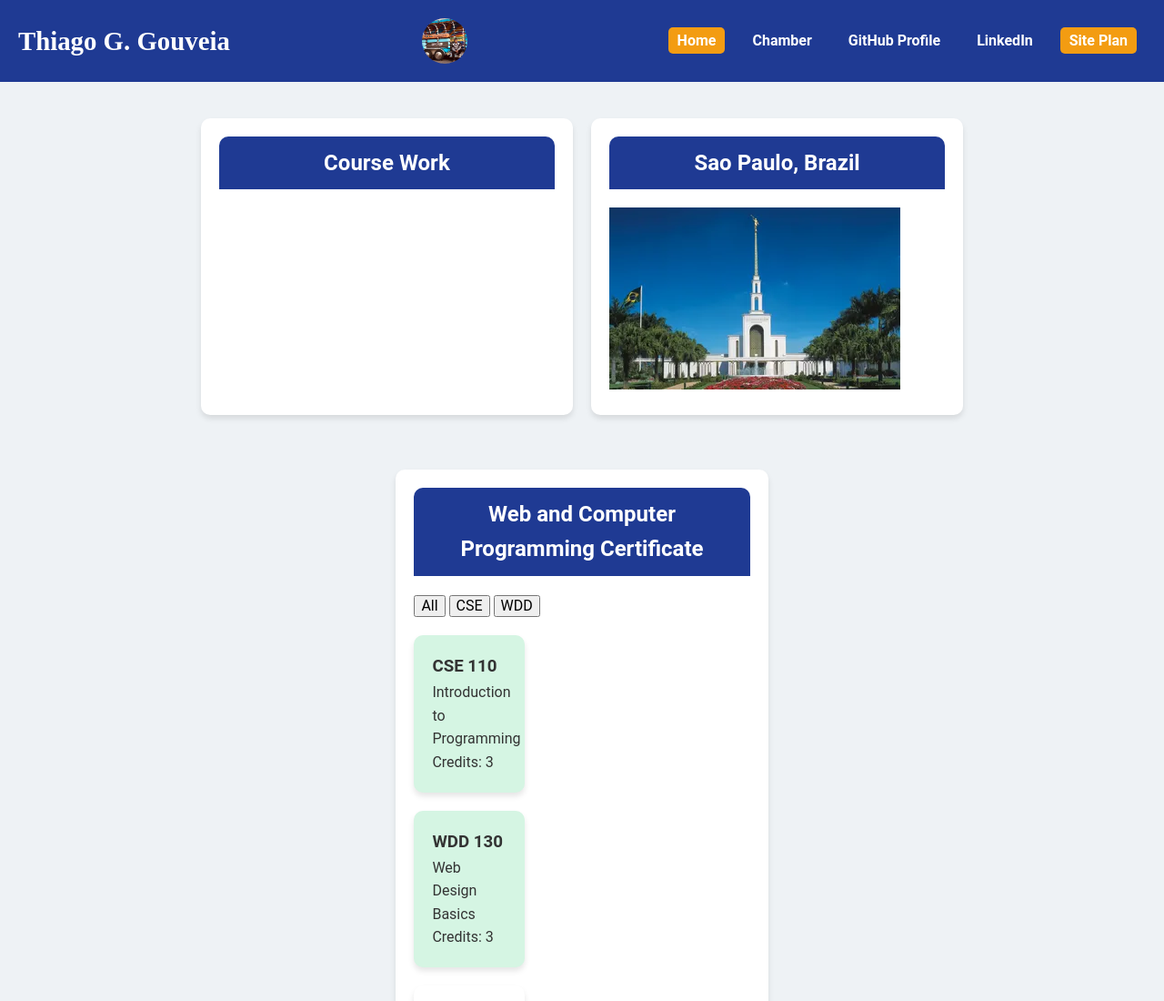
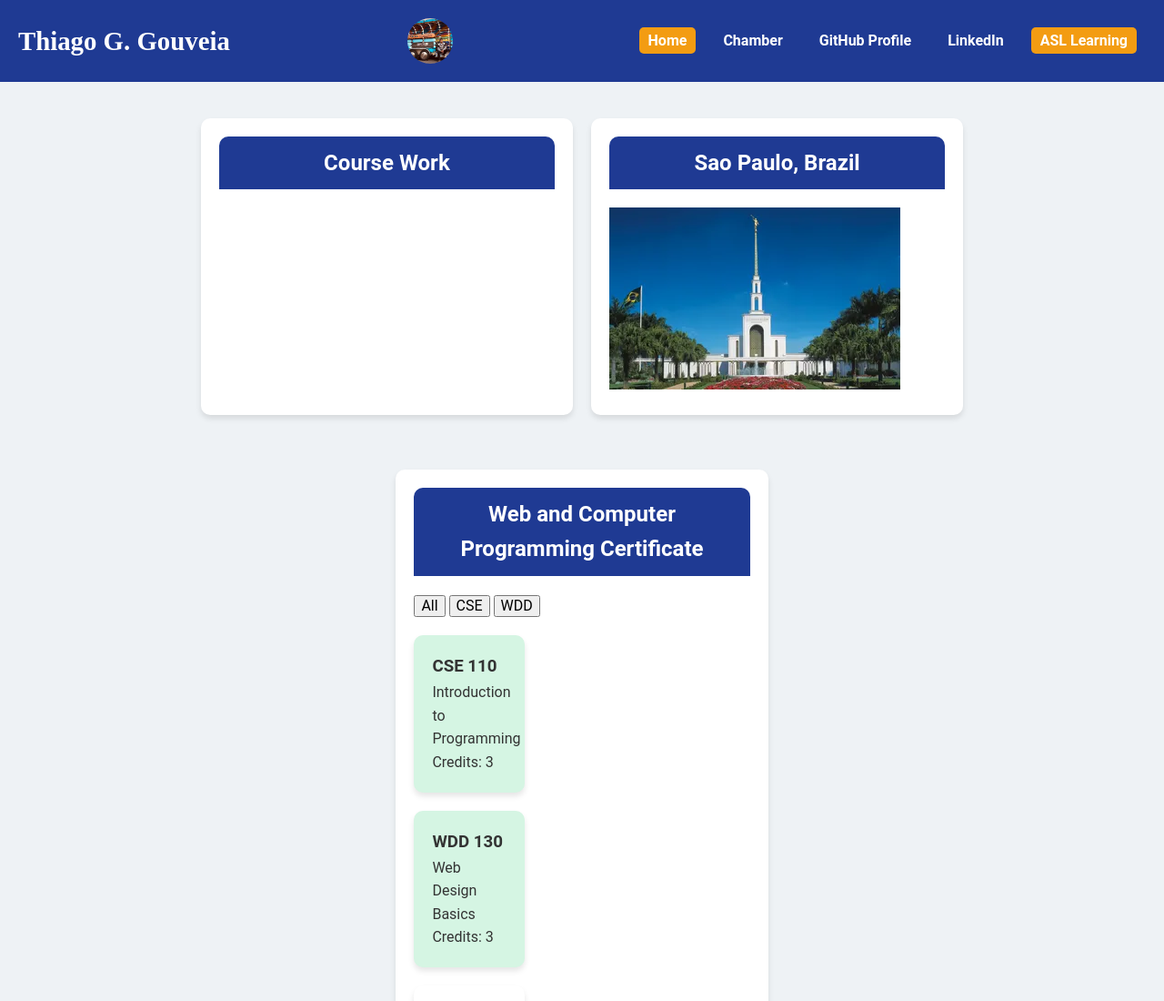
Before and after one commit to GuinhoSensei/wdd231, a plain HTML site: page index.html in a window 1280 px wide. Shown: the top 1100 px of the page at 91% size. Drawn offline with Linux system fonts and the light colour scheme.

Commit message:
link change

```diff
--- a/index.html
+++ b/index.html
@@ -22,7 +22,8 @@
                 <li><a href="chamber/index.html">Chamber</a></li>
                 <li><a href="https://github.com/GuinhoSensei" target="_blank">GitHub Profile</a></li>
                 <li><a href="https://www.linkedin.com/in/thiago-gomes-gouveia-0a3717231/">LinkedIn</a></li>
-                <li><a href="ASL Leaning/index.html" class="active">Site Plan</a></li>
+                <li><a href="ASL Leaning/index.html" class="active">ASL Learning</a></li>
+
             </ul>
         </nav>
     </header>
```
